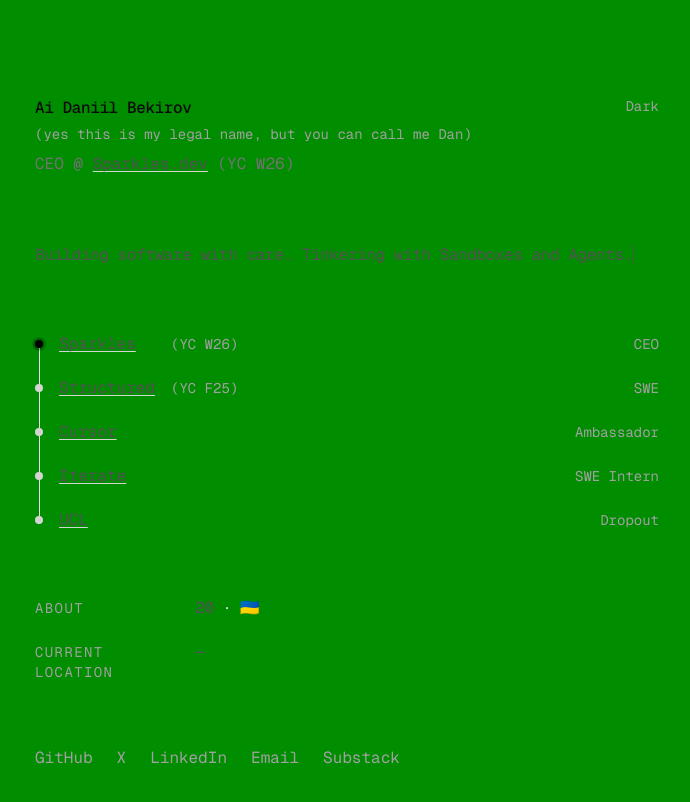
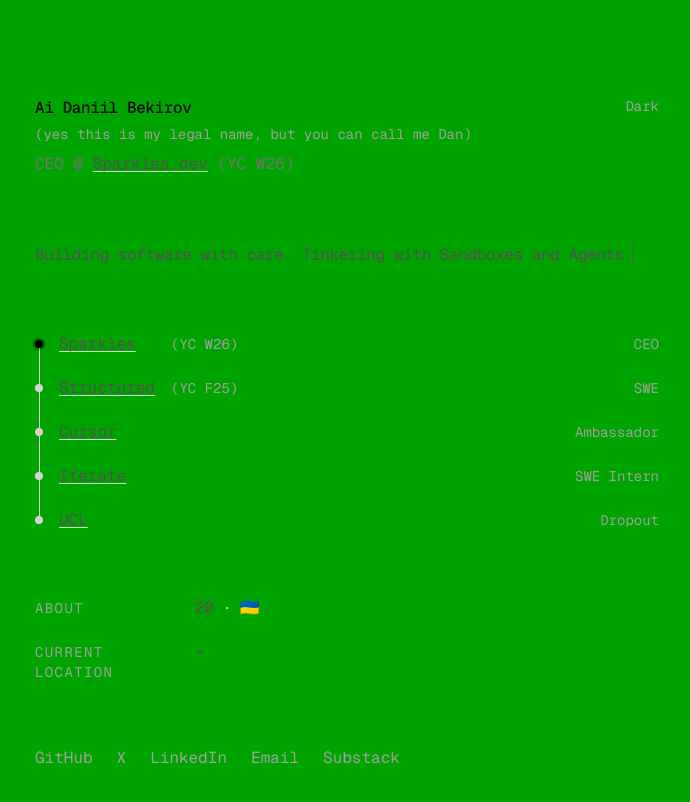
Before and after one commit to Texseractrum/me, a Next.js app: page / in a window 1280 px wide. Shown: the top 802 px of the page, without its empty margins (293-983 px from the left). Built offline with nearby package versions, Linux system fonts and the light colour scheme; no server answers; the database is empty.

Commit message:
style: adjust background color values in global CSS ✨
Co-Authored-By: zeror404 <dan@flics.ai>

```diff
--- a/app/globals.css
+++ b/app/globals.css
@@ -70,7 +70,7 @@
 
 :root {
   --radius: 0.625rem;
-  --background: oklch(0.55 0.20 145);
+  --background: oklch(0.6 0.25 150);
   --foreground: oklch(0.145 0 0);
   --card: oklch(1 0 0);
   --card-foreground: oklch(0.145 0 0);
@@ -104,7 +104,7 @@
 }
 
 .dark {
-  --background: oklch(0.55 0.20 145);
+  --background: oklch(0.6 0.25 150);
   --foreground: oklch(0.985 0 0);
   --card: oklch(0.205 0 0);
   --card-foreground: oklch(0.985 0 0);
```
